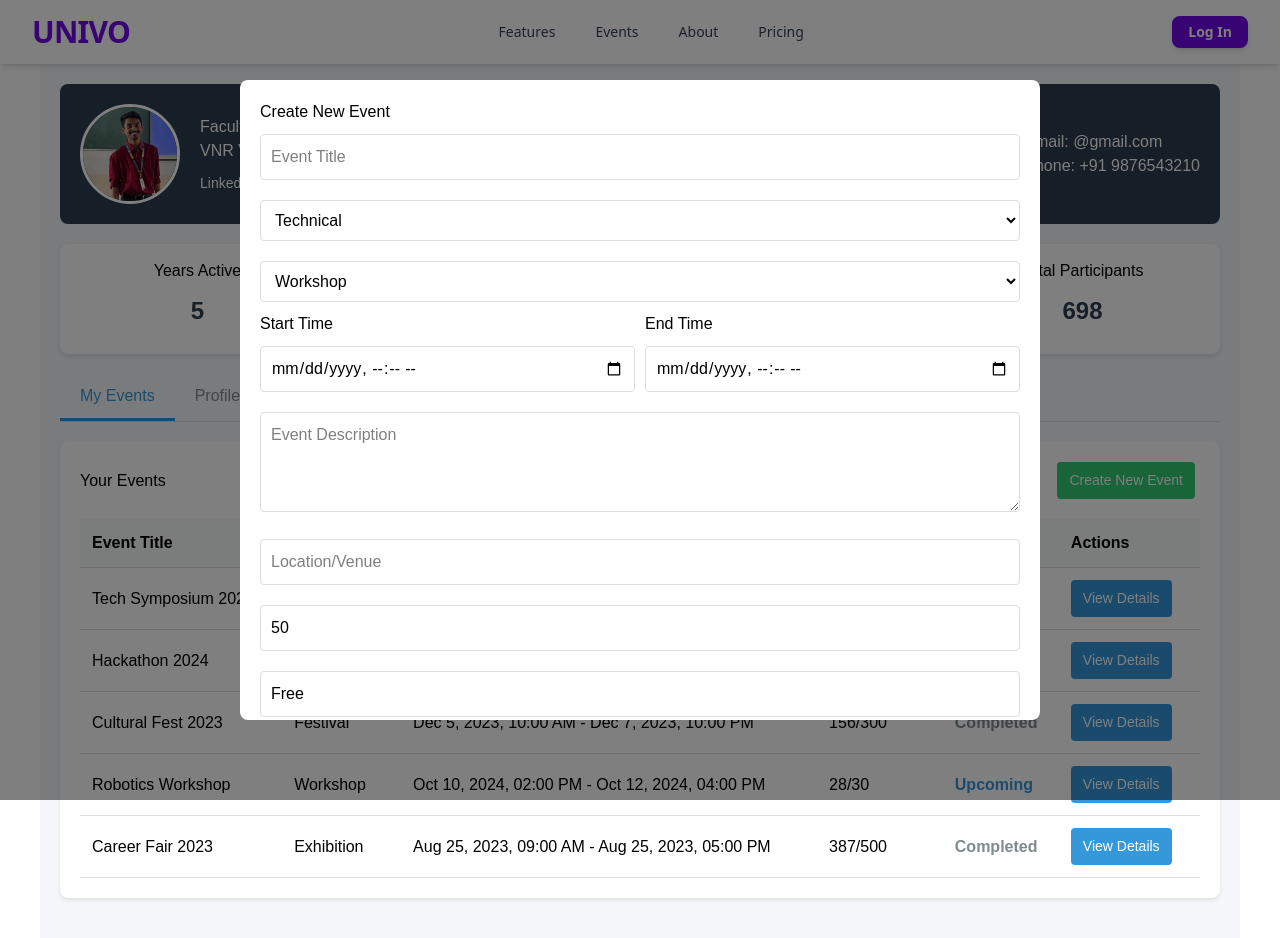
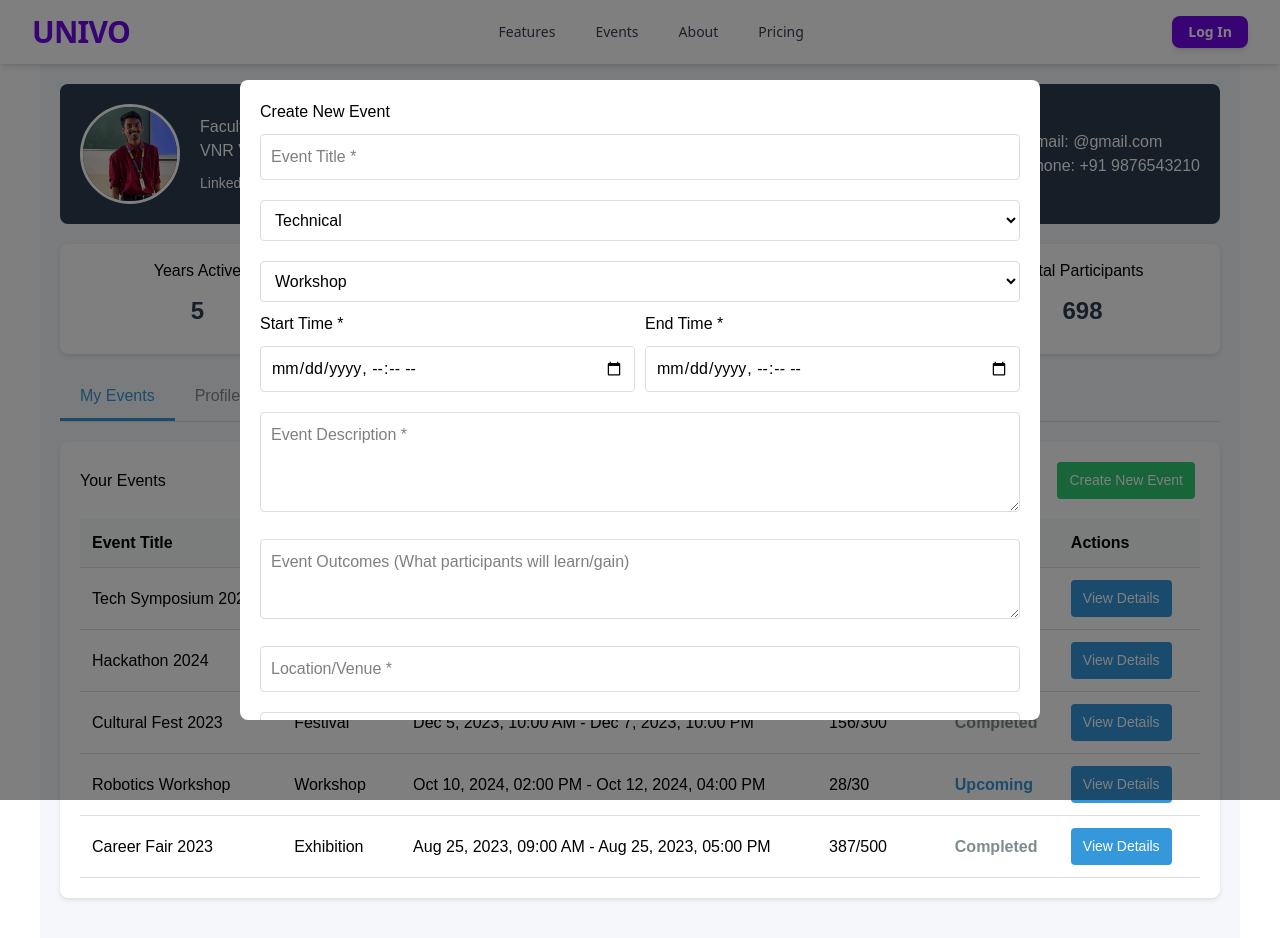
Before and after one commit to JagadeeswarJ/univo, a React (Vite) app: page /event/orgdsh in a window 1280 px wide. Both pictures are taken after a click on the button "Create New Event". Built offline with nearby package versions, Linux system fonts and the light colour scheme.

Commit message:
feat: implement event creation form using react-hook-form and axios for API integration

```diff
--- a/src/pages/OrganizerDashboard.jsx
+++ b/src/pages/OrganizerDashboard.jsx
@@ -1,6 +1,8 @@
 import React, { useState, useContext } from "react";
 import { LoginContext } from "../context/LoginContext";
 import profile from "../assets/team4.jpg";
+import {useForm} from "react-hook-form";
+import axios from "axios";
 
 // Detailed mock organizer profile
 const organizerProfile = {
@@ -175,6 +177,11 @@ const mockEvents = [
 ];
 
 const OrganizerDashboard = () => {
+
+
+
+
+  const { register, handleSubmit, reset } = useForm();
   const [events, setEvents] = useState(mockEvents);
   const [selectedEvent, setSelectedEvent] = useState(null);
   const [showForm, setShowForm] = useState(false);
@@ -191,6 +198,72 @@ const OrganizerDashboard = () => {
     prizes: "",
     contactPerson: "",
   });
+  const server_url = import.meta.env.VITE_BACKEND_URL;
+  const handleCreateEvent = async (formData) => {
+    try {
+      // Map the frontend form fields to the backend API expected fields
+      const newEventData = {
+        title: formData.title,
+        category: formData.category,
+        eventTags: [], // You can add this field to your form if needed
+        startTime: formData.startTime,
+        endTime: formData.endTime,
+        eventDescription: formData.description, // Note the field name change
+        eventOutcomes: "", // Add this field to your form or leave empty
+        organizedBy: organizerProfile.name, // Use the organizer's name
+        cost: formData.registrationFee,
+        location: formData.location,
+        participantLimit: Number(formData.participantLimit),
+        organizerId: context.user?.id || "default-organizer-id", // Make sure you have this from context
+        createdId: Date.now().toString(),
+        points: 0, // Default value or add to your form
+      };
+
+      // Use the correct endpoint URL
+      const response = await axios.post("http://localhost:3000/event/create", newEventData);
+
+      if (response.data && response.data.success) {
+        // Add the newly created event to the state
+        setEvents([...events, response.data.data]);
+
+        // Close the form and reset values
+        setShowForm(false);
+        setNewEvent({
+          title: "",
+          category: "Technical",
+          type: "Workshop",
+          startTime: "",
+          endTime: "",
+          description: "",
+          participantLimit: 50,
+          location: "",
+          registrationFee: "Free",
+          prizes: "",
+          contactPerson: "",
+        });
+        reset();
+      } else {
+        console.error("Error in response:", response.data);
+        alert("Failed to create event. Please check the form data.");
+      }
+    } catch (error) {
+      console.error("Error creating event:", error);
+
+      // Better error handling with specific messages
+      if (error.response) {
+        console.error("Response data:", error.response.data);
+        console.error("Response status:", error.response.status);
+
+        if (error.response.status === 400) {
+          alert("Missing required fields: " + (error.response.data.message || ""));
+        } else {
+          alert("Server error: " + (error.response.data.message || "Unknown error"));
+        }
+      } else {
+        alert("Network error. Please check your connection.");
+      }
+    }
+  };
   const [activeTab, setActiveTab] = useState("events");
 
   const formatDate = (dateString) => {
@@ -209,29 +282,7 @@ const OrganizerDashboard = () => {
     setNewEvent((prev) => ({ ...prev, [name]: value }));
   };
 
-  const handleCreateEvent = () => {
-    const event = {
-      ...newEvent,
-      id: Date.now().toString(),
-      participants: [],
-      status: "upcoming",
-    };
-    setEvents([...events, event]);
-    setShowForm(false);
-    setNewEvent({
-      title: "",
-      category: "Technical",
-      type: "Workshop",
-      startTime: "",
-      endTime: "",
-      description: "",
-      participantLimit: 50,
-      location: "",
-      registrationFee: "Free",
-      prizes: "",
-      contactPerson: "",
-    });
-  };
+
 
   // Styles
   const styles = {
@@ -443,7 +494,7 @@ const OrganizerDashboard = () => {
         <div style={styles.statCard}>
           <h3>Total Participants</h3>
           <div style={styles.statValue}>
-            {events.reduce((sum, event) => sum + event.participants.length, 0)}
+            {events.reduce((sum, event) => sum + ((event.participants && event.participants.length) || 0), 0)}
           </div>
         </div>
       </div>
@@ -504,15 +555,15 @@ const OrganizerDashboard = () => {
               </tr>
             </thead>
             <tbody>
-              {events.map((event) => (
-                <tr key={event.id}>
+              {events.map((event,index) => (
+                <tr key={index}>
                   <td style={styles.td}>{event.title}</td>
                   <td style={styles.td}>{event.type}</td>
                   <td style={styles.td}>
                     {formatDate(event.startTime)} - {formatDate(event.endTime)}
                   </td>
                   <td style={styles.td}>
-                    {event.participants.length}/{event.participantLimit}
+                    {event.participants ? event.participants.length : 0}/{event.participantLimit}
                   </td>
                   <td style={styles.td}>
                     <span
@@ -526,8 +577,8 @@ const OrganizerDashboard = () => {
                         fontWeight: "bold",
                       }}
                     >
-                      {event.status.charAt(0).toUpperCase() +
-                        event.status.slice(1)}
+                      {event.status ? event.status.charAt(0).toUpperCase() +
+                        event.status.slice(1) : ''}
                     </span>
                   </td>
                   <td style={styles.td}>
@@ -545,7 +596,6 @@ const OrganizerDashboard = () => {
         </div>
       )}
 
-      {/* Profile Tab */}
       {activeTab === "profile" && (
         <div style={styles.card}>
           <h2>Profile Information</h2>
@@ -592,49 +642,33 @@ const OrganizerDashboard = () => {
 
           <h3 style={{ marginTop: "30px" }}>Social Links</h3>
           <div style={{ display: "flex", gap: "15px", marginTop: "10px" }}>
-            <a
-              href={organizerProfile.socialLinks.linkedin}
-              style={styles.button}
-            >
+            <a href={organizerProfile.socialLinks.linkedin} style={styles.button}>
               LinkedIn
             </a>
-            <a
-              href={organizerProfile.socialLinks.twitter}
-              style={styles.button}
-            >
+            <a href={organizerProfile.socialLinks.twitter} style={styles.button}>
               Twitter
             </a>
-            <a
-              href={organizerProfile.socialLinks.website}
-              style={styles.button}
-            >
+            <a href={organizerProfile.socialLinks.website} style={styles.button}>
               Website
             </a>
           </div>
         </div>
       )}
 
-      {/* Create Event Form */}
+{/* Create Event Form using react-hook-form */}
 {showForm && (
   <div style={styles.modalOverlay}>
     <div style={styles.modalContent}>
       <h2>Create New Event</h2>
+      <form onSubmit={handleSubmit(handleCreateEvent)}>
         <input
           type="text"
-              name="title"
-              placeholder="Event Title"
-              value={newEvent.title}
-              onChange={handleInputChange}
+          placeholder="Event Title *"
+          {...register("title", { required: true })}
           style={styles.formInput}
-              required
         />
 
-            <select
-              name="category"
-              value={newEvent.category}
-              onChange={handleInputChange}
-              style={styles.formSelect}
-            >
+        <select {...register("category")} style={styles.formSelect}>
           <option value="Technical">Technical</option>
           <option value="Cultural">Cultural</option>
           <option value="Workshop">Workshop</option>
@@ -642,12 +676,7 @@ const OrganizerDashboard = () => {
           <option value="Coding">Coding</option>
         </select>
 
-            <select
-              name="type"
-              value={newEvent.type}
-              onChange={handleInputChange}
-              style={styles.formSelect}
-            >
+        <select {...register("type")} style={styles.formSelect}>
           <option value="Workshop">Workshop</option>
           <option value="Conference">Conference</option>
           <option value="Competition">Competition</option>
@@ -657,105 +686,92 @@ const OrganizerDashboard = () => {
 
         <div style={{ display: "flex", gap: "10px" }}>
           <div style={{ flex: 1 }}>
-                <label>Start Time</label>
+            <label>Start Time *</label>
             <input
               type="datetime-local"
-                  name="startTime"
-                  value={newEvent.startTime}
-                  onChange={handleInputChange}
+              {...register("startTime", { required: true })}
               style={styles.formInput}
-                  required
             />
           </div>
           <div style={{ flex: 1 }}>
-                <label>End Time</label>
+            <label>End Time *</label>
             <input
               type="datetime-local"
-                  name="endTime"
-                  value={newEvent.endTime}
-                  onChange={handleInputChange}
+              {...register("endTime", { required: true })}
               style={styles.formInput}
-                  required
             />
           </div>
         </div>
 
         <textarea
-              name="description"
-              placeholder="Event Description"
-              value={newEvent.description}
-              onChange={handleInputChange}
+          placeholder="Event Description *"
+          {...register("description", { required: true })}
           style={{ ...styles.formInput, minHeight: "100px" }}
-              required
+        />
+
+        <textarea
+          placeholder="Event Outcomes (What participants will learn/gain)"
+          {...register("eventOutcomes")}
+          style={{ ...styles.formInput, minHeight: "80px" }}
         />
 
         <input
           type="text"
-              name="location"
-              placeholder="Location/Venue"
-              value={newEvent.location}
-              onChange={handleInputChange}
+          placeholder="Location/Venue *"
+          {...register("location", { required: true })}
           style={styles.formInput}
-              required
         />
 
         <input
           type="number"
-              name="participantLimit"
           placeholder="Participant Limit"
-              value={newEvent.participantLimit}
-              onChange={handleInputChange}
-              style={styles.formInput}
-              min="1"
-              required
-            />
-
-            <input
-              type="text"
-              name="registrationFee"
-              placeholder="Registration Fee"
-              value={newEvent.registrationFee}
-              onChange={handleInputChange}
+          {...register("participantLimit", { min: 1 })}
           style={styles.formInput}
         />
 
         <input
           type="text"
-              name="prizes"
-              placeholder="Prizes/Awards"
-              value={newEvent.prizes}
-              onChange={handleInputChange}
+          placeholder="Registration Fee"
+          {...register("registrationFee")}
           style={styles.formInput}
         />
 
         <input
           type="text"
-              name="contactPerson"
+          placeholder="Prizes/Awards"
+          {...register("prizes")}
+          style={styles.formInput}
+        />
+
+        <input
+          type="text"
           placeholder="Contact Person Details"
-              value={newEvent.contactPerson}
-              onChange={handleInputChange}
+          {...register("contactPerson")}
           style={styles.formInput}
         />
 
         <div style={{ marginTop: "20px", textAlign: "right" }}>
           <button
+            type="button"
             style={{ ...styles.button, backgroundColor: "#e74c3c" }}
-                onClick={() => setShowForm(false)}
+            onClick={() => {
+              reset();
+              setShowForm(false);
+            }}
           >
             Cancel
           </button>
           <button
+            type="submit"
             style={{ ...styles.button, backgroundColor: "#2ecc71" }}
-                onClick={handleCreateEvent}
           >
             Create Event
           </button>
         </div>
+      </form>
     </div>
   </div>
 )}
-
-      {/* Event Details Modal */}
       {selectedEvent && (
         <div style={styles.modalOverlay}>
           <div style={styles.modalContent}>
```
Also changed, not shown: 1 other file (tests, documents, lock files or other folders). Lines whose indentation alone changed are shown as unchanged.
